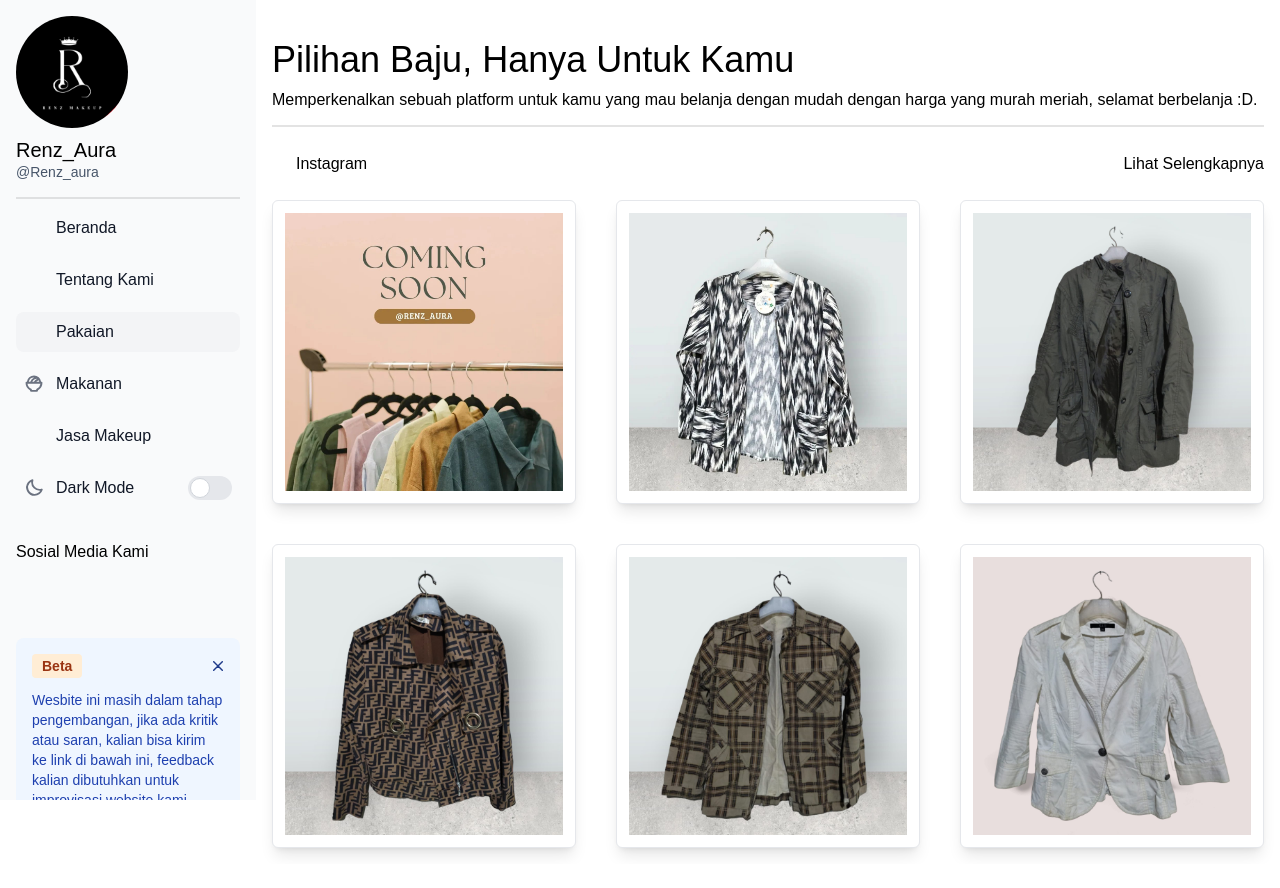
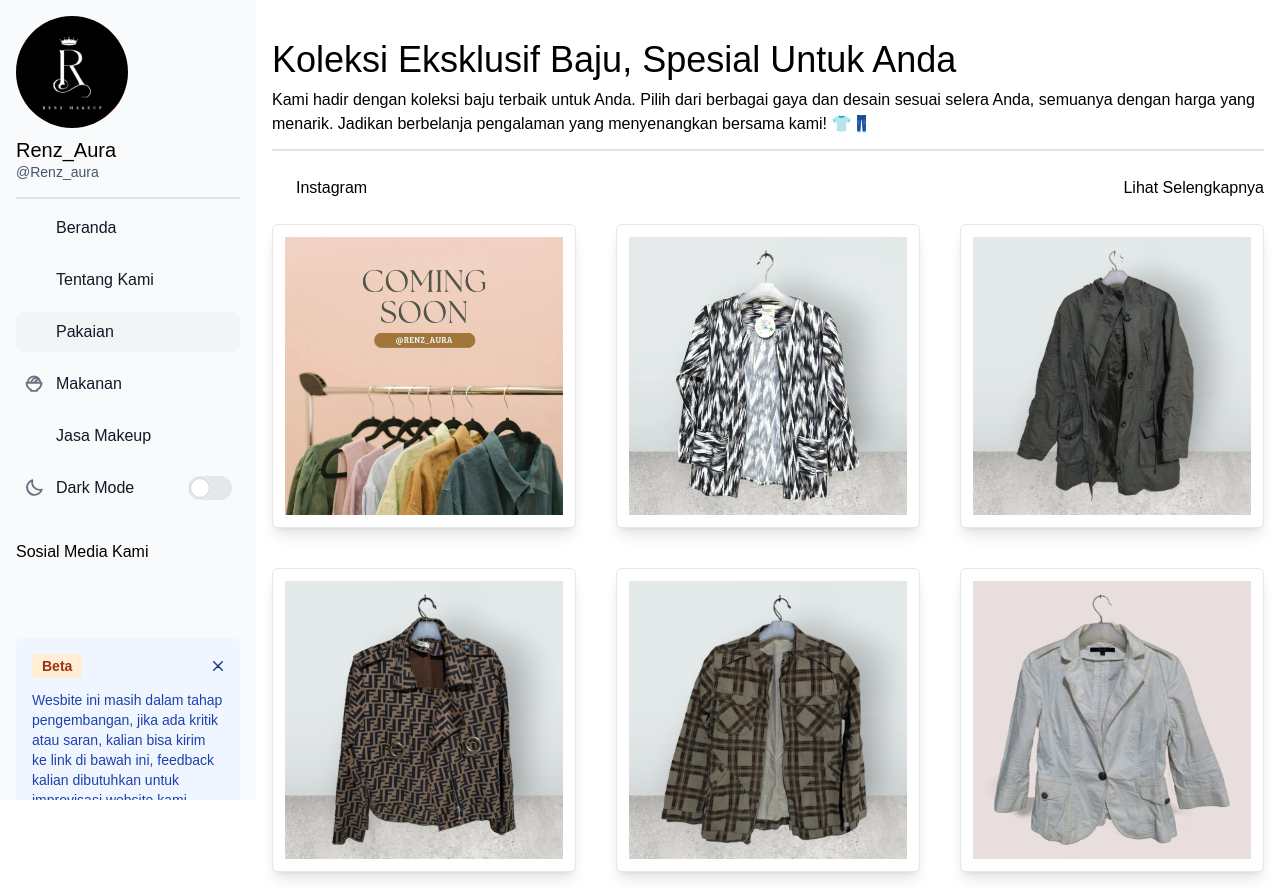
Before and after one commit to ikhlasdansantai/RenzAura, a React (Vite) app: page /pakaian in a window 1280 px wide. Before the commit the page ends 864 px from the top, so only its background shows below. Built offline with nearby package versions, Linux system fonts and the light colour scheme; some icons are missing.

Commit message:
UI ( mengganti copywriting di page fashion )

```diff
--- a/src/Pages/Fashion/Fashion.tsx
+++ b/src/Pages/Fashion/Fashion.tsx
@@ -13,8 +13,10 @@ export default function Fashion({ items }: any): JSX.Element {
   return (
     <div id="home" className="min-h-screen ">
       <div className="titles underlineText">
-        <Title>Pilihan Baju, Hanya Untuk Kamu</Title>
-        <p className="dark:text-secondText mt-2">Memperkenalkan sebuah platform untuk kamu yang mau belanja dengan mudah dengan harga yang murah meriah, selamat berbelanja :D.</p>
+        <Title>Koleksi Eksklusif Baju, Spesial Untuk Anda</Title>
+        <p className="dark:text-secondText mt-2">
+          Kami hadir dengan koleksi baju terbaik untuk Anda. Pilih dari berbagai gaya dan desain sesuai selera Anda, semuanya dengan harga yang menarik. Jadikan berbelanja pengalaman yang menyenangkan bersama kami! 👕👖
+        </p>
       </div>
       <div id="contents" className="mt-10">
         <div className="container flex justify-between items-center">
```
